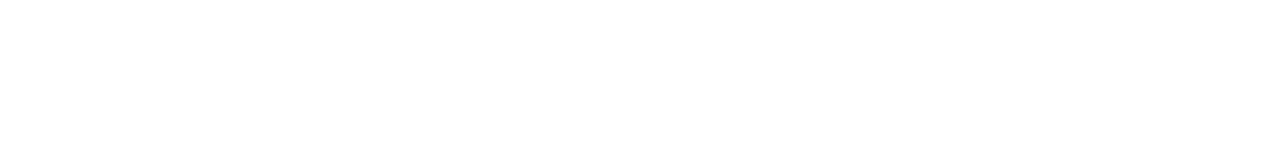
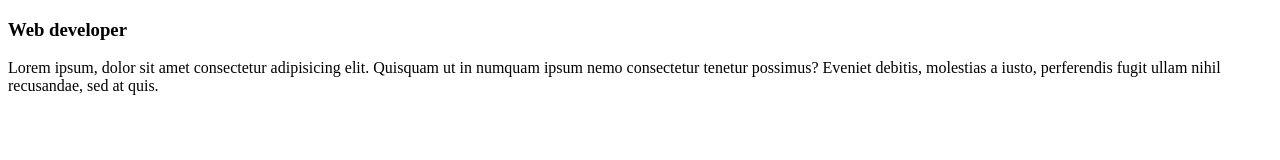
Before and after one commit to noyondmm/my-first-github-repo, a plain HTML site: page index.html in a window 1280 px wide. Drawn offline with Linux system fonts and the light colour scheme.

Commit message:
web developer first add

```diff
--- a/index.html
+++ b/index.html
@@ -3,9 +3,12 @@
 <head>
     <meta charset="UTF-8">
     <meta name="viewport" content="width=device-width, initial-scale=1.0">
-    <title>Document</title>
+    <title>noyon web</title>
 </head>
 <body>
-
+    <div>
+        <h3>Web developer</h3>
+        <p>Lorem ipsum, dolor sit amet consectetur adipisicing elit. Quisquam ut in numquam ipsum nemo consectetur tenetur possimus? Eveniet debitis, molestias a iusto, perferendis fugit ullam nihil recusandae, sed at quis.</p>
+    </div>
 </body>
 </html>
```
